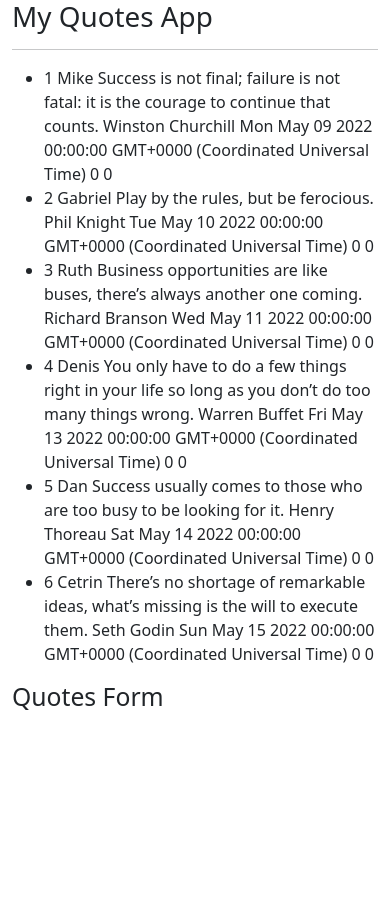
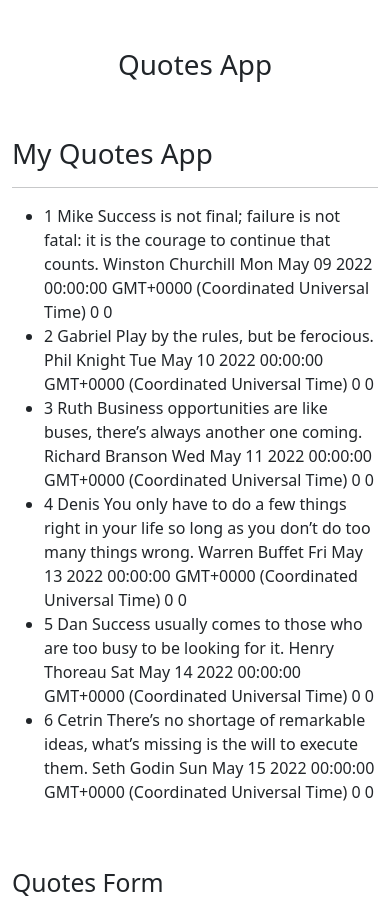
Before and after one commit to DenisMuga/WK1AngularIP-Quotes, an Angular app: page / in a window 390 px wide. Before the commit the page ends 844 px from the top, so only its background shows below. Built offline with nearby package versions, Linux system fonts and the light colour scheme.

Commit message:
style: adding bootstrap mt to app headings

```diff
--- a/src/app/app.component.html
+++ b/src/app/app.component.html
@@ -1,9 +1,10 @@
+<h1 class = "mt-5 text-center">Quotes App</h1>
 <div class="container">
   <div class="row">
-    <div class="col-md-6">
+    <div class="col-md-6 mt-5">
       <app-quotes></app-quotes>
     </div>
-    <div class="col-md-6">
+    <div class="col-md-6 mt-5">
       <h2>Quotes Form </h2>
     </div>
   </div>
```
